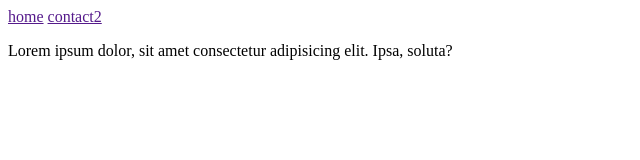
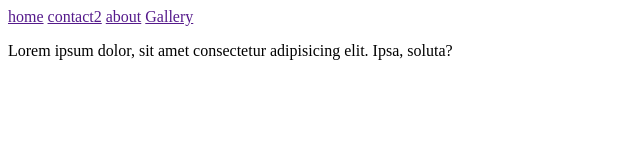
Before and after one commit to Farshad-programmer/project, a plain HTML site: page index.html in a window 1280 px wide. Shown: the whole page, without its empty margins (0-640 px from the left). Drawn offline with Linux system fonts and the light colour scheme.

```diff
--- a/index.html
+++ b/index.html
@@ -6,10 +6,12 @@
 
 </head>
 <body>
-    <heade>
+    <header>
         <nav>
             <a href="">home</a>
             <a href="">contact2</a>
+            <a href="">about</a>
+            <a href="">Gallery</a>
 
         </nav>
     </heade>
```
